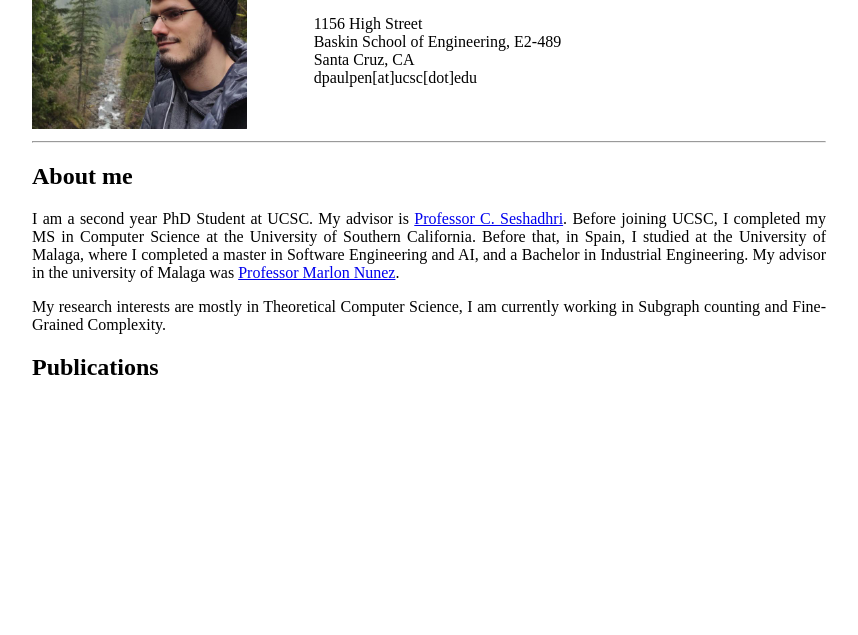
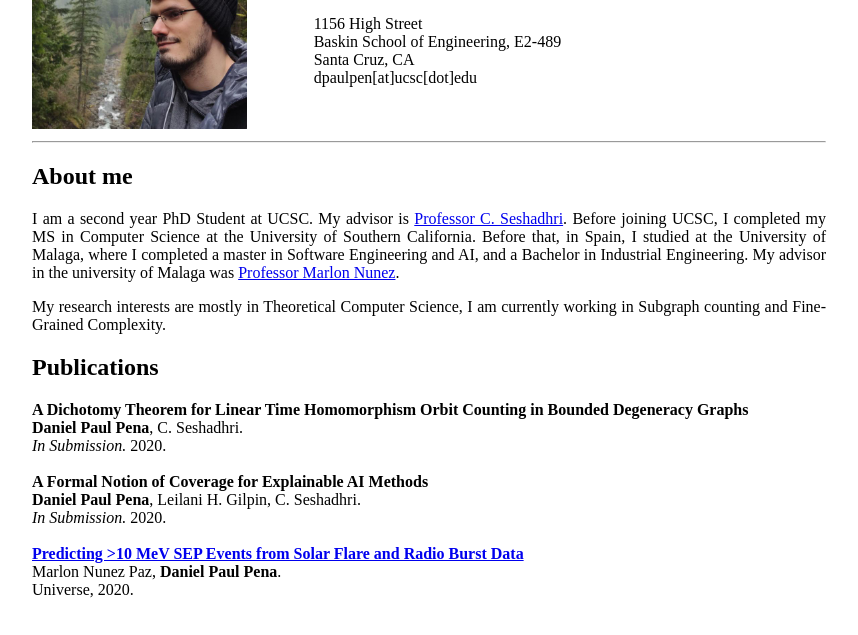
Before and after one commit to daniel-paul/daniel-paul.github.io, a plain HTML site: page index.html in a window 1280 px wide. Shown: the part 133-768 px from the top of the page, without its empty margins (211-1069 px from the left). Drawn offline with Linux system fonts and the light colour scheme.

Commit message:
Added publications

```diff
--- a/index.html
+++ b/index.html
@@ -39,4 +39,20 @@ I am a second year PhD Student at UCSC. My advisor is <a href="https://users.soe
 My research interests are mostly in Theoretical Computer Science, I am currently working in Subgraph counting and Fine-Grained Complexity.
 </p>
 
+
 <h2> Publications </h2>
+
+        <b>A Dichotomy Theorem for Linear Time Homomorphism Orbit Counting in Bounded Degeneracy Graphs</b><br>
+        <b>Daniel Paul Pena</b>, C. Seshadhri. <br>
+         <i>In Submission. </i> 2020. <br>
+	<br>
+
+
+        <b>A Formal Notion of Coverage for Explainable AI Methods</b><br>
+        <b>Daniel Paul Pena</b>,  Leilani H. Gilpin, C. Seshadhri. <br>
+         <i>In Submission. </i> 2020. <br>
+	<br>
+
+        <b><a href="https://www.mdpi.com/2218-1997/6/10/161">Predicting >10 MeV SEP Events from Solar Flare and Radio Burst Data</a></b><br>
+        Marlon Nunez Paz, <b>Daniel Paul Pena</b>. <br>
+         Universe, 2020.<br>
```
